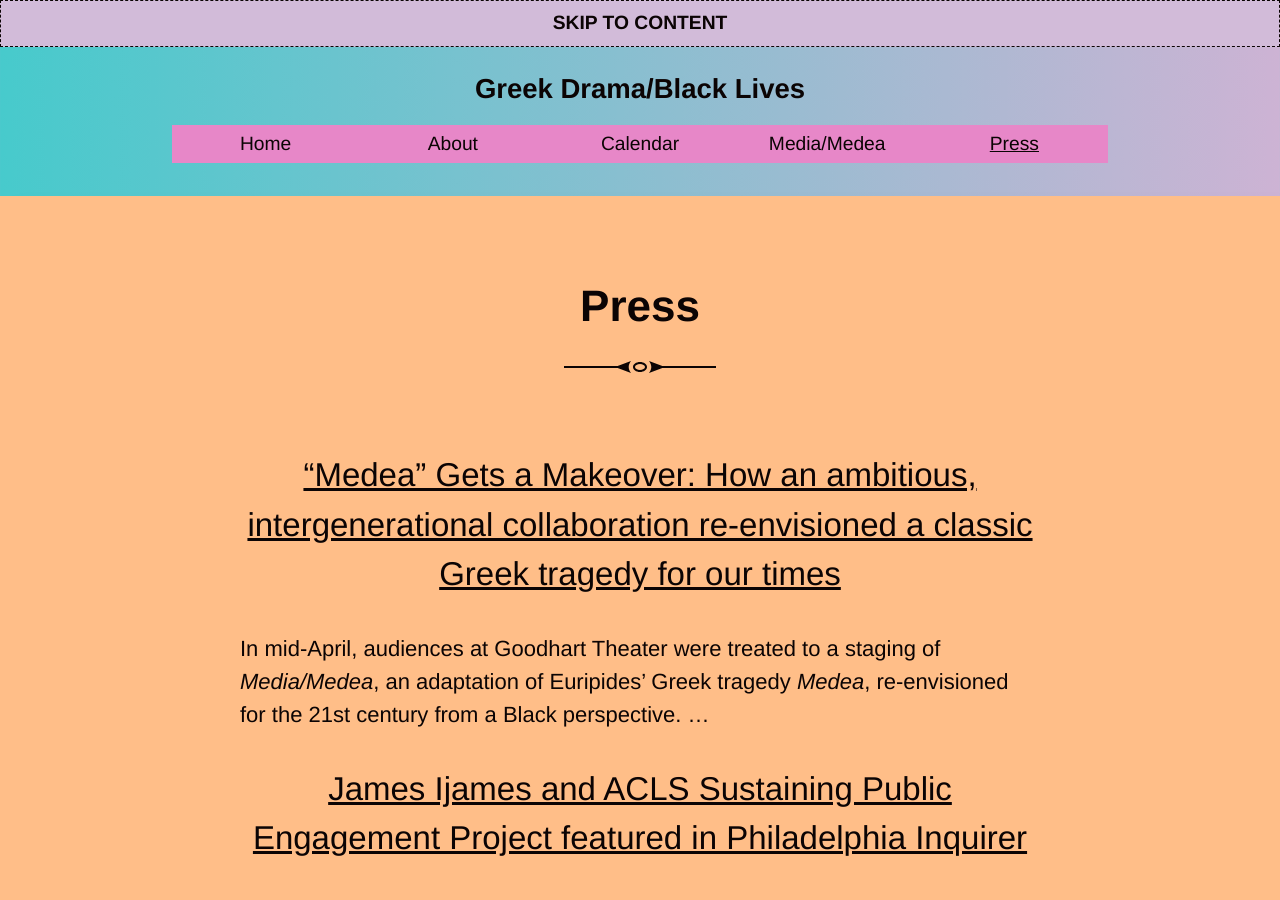
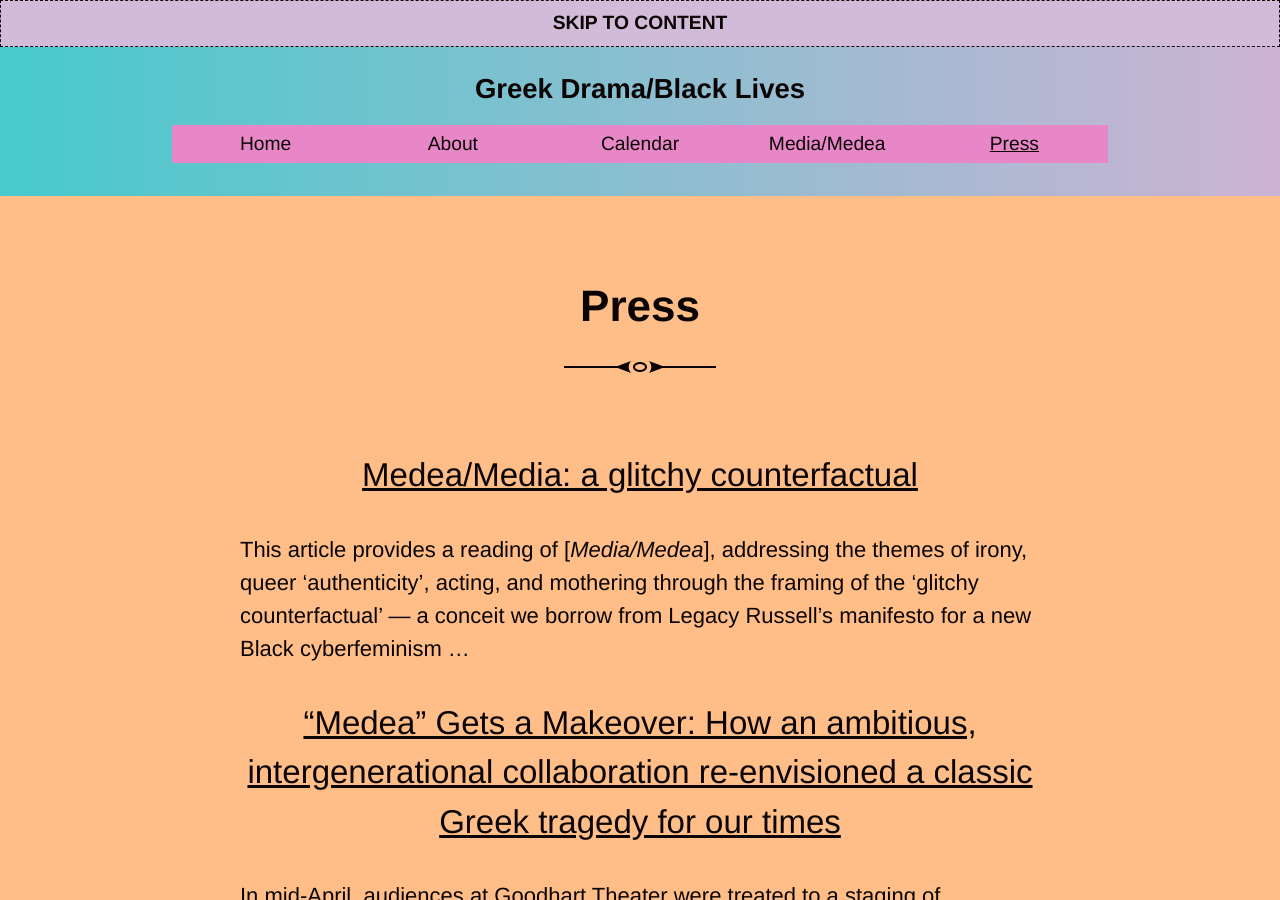
Before and after one commit to digbmc/media-medea, a Jekyll site: the page built from press.md, in a window 1280 px wide and 900 px high. Built offline with Jekyll 4.4.1, drawn with Linux system fonts in a browser that asks for light colours.

Commit message:
Add Telo & Conybeare article

```diff
--- a/press.md
+++ b/press.md
@@ -3,6 +3,8 @@ layout: post
 title: Press
 permalink: /press
 ---
+## [Medea/Media: a glitchy counterfactual]({{ site.baseurl }}/assets/Telo_Conybeare_ARticle.pdf)
+This article provides a reading of \[*Media/Medea*\], addressing the themes of irony, queer ‘authenticity’, acting, and mothering through the framing of the ‘glitchy counterfactual’ — a conceit we borrow from Legacy Russell’s manifesto for a new Black cyberfeminism ...
 
 ## ["Medea" Gets a Makeover: How an ambitious, intergenerational collaboration re-envisioned a classic Greek tragedy for our times](https://www.brynmawr.edu/bulletin/medea-gets-makeover)
 In mid-April, audiences at Goodhart Theater were treated to a staging of *Media/Medea*, an adaptation of Euripides’ Greek tragedy *Medea*, re-envisioned for the 21st century from a Black perspective. ...
```
